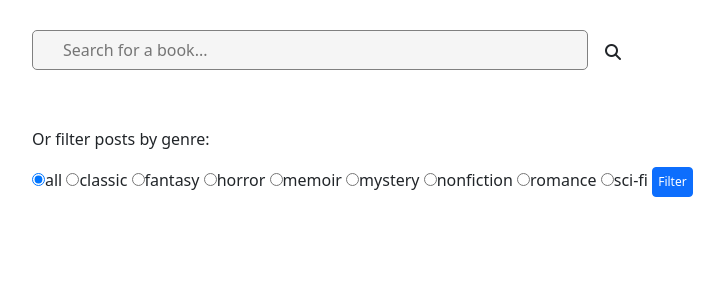
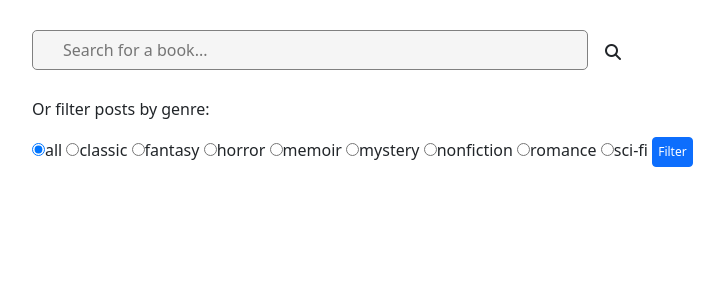
Before and after one commit to MatthewKov/Book-Review-Site, a PHP site: page /explore.php in a window 1280 px wide. Shown: the part 56-356 px from the top of the page, without its empty margins (260-984 px from the left). Run offline with PHP 8.4, Linux system fonts and the light colour scheme; the visitor is signed in with stand-in values (Sample User, id 1); data that the repository does not hold is empty; some libraries are stand-ins or nearby versions.

Commit message:
a bit more styling

```diff
--- a/explore-style.css
+++ b/explore-style.css
@@ -68,7 +68,7 @@
 }
 
 #filtering{
-    padding: 30px 2px 2px 100px;
+    padding: 0px 2px 2px 100px;
     display: block;
     margin: auto;
     width: 70%;
```
